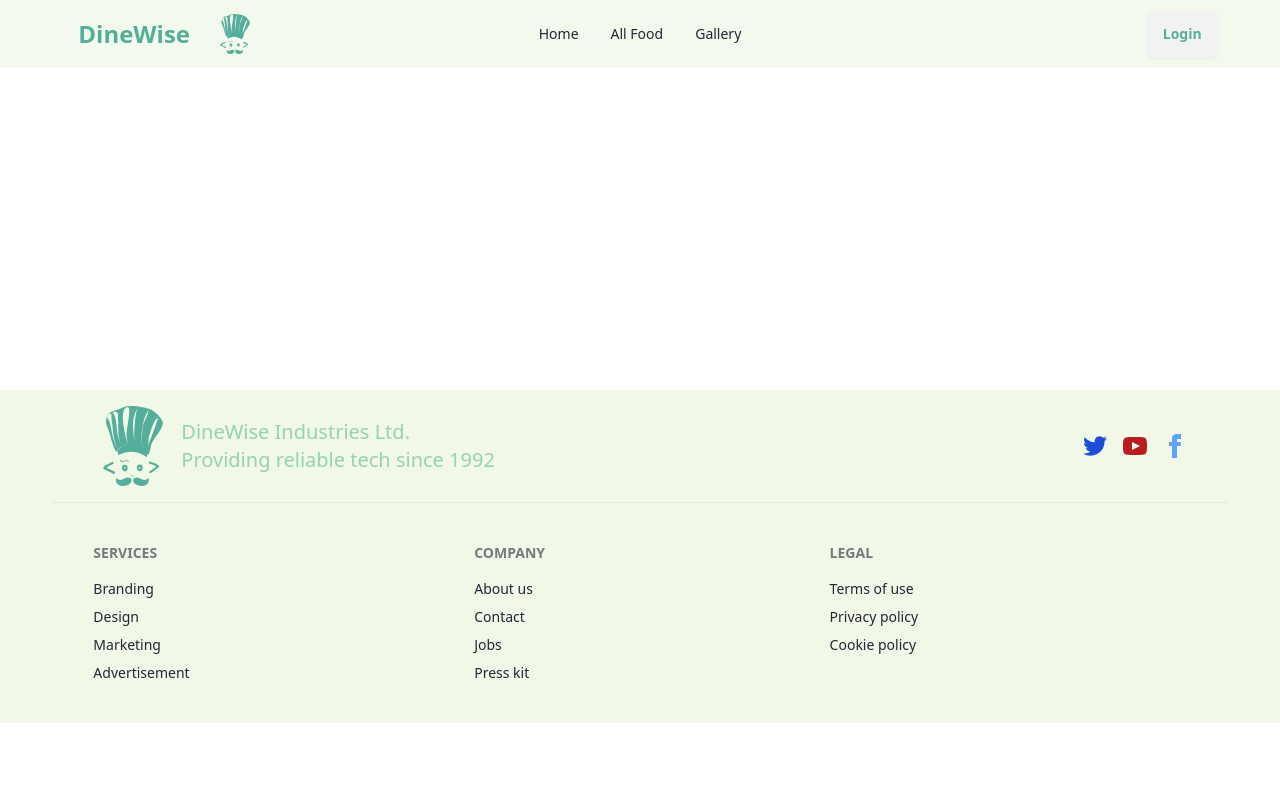
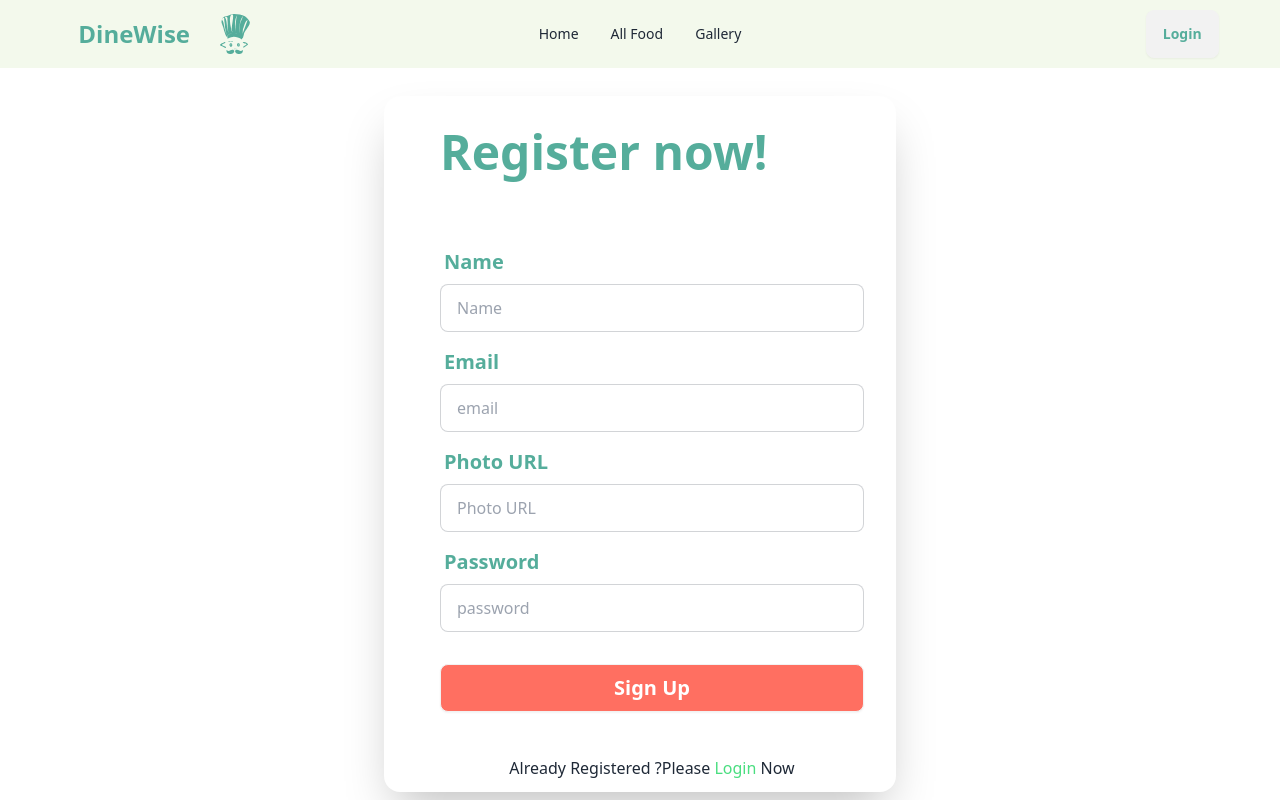
Before and after one commit to Bikram1Biswas2/DineWise_Client_, a React (Vite) app: page /register in a window 1280 px wide. Shown: the top 800 px of the page. Built offline with nearby package versions, Linux system fonts and the light colour scheme.

Commit message:
Login and Register Form Complete

```diff
--- a/src/Components/Pages/Login.jsx
+++ b/src/Components/Pages/Login.jsx
@@ -1,9 +1,47 @@
+import { Link } from "react-router-dom";
 
 
 const Login = () => {
     return (
         <div>
-
+              <div className="card bg-base-100 w-full max-w-lg mx-auto shrink-0 shadow-2xl pl-6 mt-8">
+          <h1 className="text-5xl font-bold p-8 text-[#55AD9B]">Login now!</h1>
+          <form className="card-body">
+            <div className="form-control">
+              <label className="label">
+                <span className="label-text text-[#55AD9B] text-xl font-semibold">Email</span>
+              </label>
+              <input
+                type="email"
+                placeholder="email"
+                name="email"
+                className="input input-bordered"
+                required
+              />
+            </div>
+            <div className="form-control">
+              <label className="label">
+                <span className="label-text text-[#55AD9B] text-xl font-semibold">Password</span>
+              </label>
+              <input
+                type="password"
+                placeholder="password"
+                name="password"
+                className="input input-bordered"
+                required
+              />
+              <label className="label">
+                <a href="#" className="label-text-alt link link-hover">
+                  Forgot password?
+                </a>
+              </label>
+            </div>
+            <div className="form-control mt-6">
+              <button className="btn bg-[#FF6F61] hover:bg-[#c5433a] text-white text-xl font-bold">Sign In</button>
+            </div>
+          </form>
+           <p className="text-center py-3">New to this Website?Please <Link to='/register' className="text-red-700">Register</Link> First</p>
+        </div>
         </div>
     );
 };
--- a/src/Components/Pages/Register.jsx
+++ b/src/Components/Pages/Register.jsx
@@ -1,9 +1,66 @@
+import { Link } from "react-router-dom";
 
 
 const Register = () => {
     return (
         <div>
-
+           <div className="card bg-base-100 w-full max-w-lg mx-auto shrink-0 shadow-2xl pl-6 mt-8">
+          <h1 className="text-5xl font-bold p-8 text-[#55AD9B]">Register now!</h1>
+          <form className="card-body">
+            <div className="form-control">
+              <label className="label">
+                <span className="label-text text-[#55AD9B] text-xl font-semibold">Name</span>
+              </label>
+              <input
+                type="text"
+                placeholder="Name"
+                name="name"
+                className="input input-bordered"
+                required
+              />
+            </div>
+            <div className="form-control">
+              <label className="label">
+                <span className="label-text text-[#55AD9B] text-xl font-semibold">Email</span>
+              </label>
+              <input
+                type="email"
+                placeholder="email"
+                name="email"
+                className="input input-bordered"
+                required
+              />
+            </div>
+            <div className="form-control">
+              <label className="label">
+                <span className="label-text text-[#55AD9B] text-xl font-semibold">Photo URL</span>
+              </label>
+              <input
+                type="url"
+                placeholder="Photo URL"
+                name="photo"
+                className="input input-bordered"
+                required
+              />
+            </div>
+            <div className="form-control">
+              <label className="label">
+                <span className="label-text text-[#55AD9B] text-xl font-semibold">Password</span>
+              </label>
+              <input
+                type="password"
+                placeholder="password"
+                name="password"
+                className="input input-bordered"
+                required
+              />
+            </div>
+            <div className="form-control mt-6">
+              <button className="btn bg-[#FF6F61] hover:bg-[#c5433a] text-white text-xl font-bold">Sign Up</button>
+            </div>
+          </form>
+           <p className="text-center py-3">Already Registered ?Please <Link to='/login' className="text-green-400">Login</Link> Now</p>
+        </div>
         </div>
     );
 };
```
